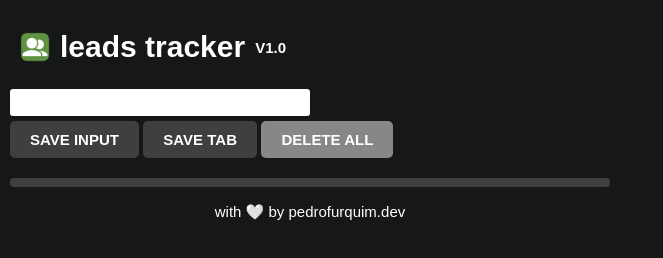
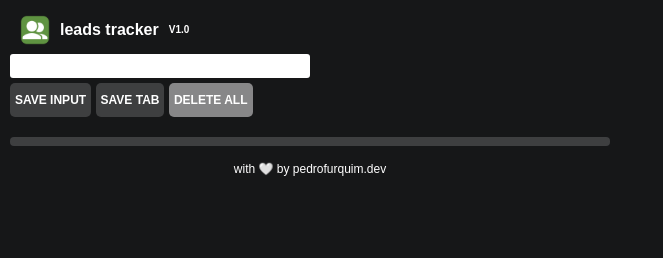
Before and after one commit to devpedrofurquim/leads-tracker, a browser extension: page index.html in a window 1280 px wide. Shown: the whole page, without its empty margins (0-663 px from the left). Drawn offline with Linux system fonts and the light colour scheme.

Commit message:
css changes

```diff
--- a/index.css
+++ b/index.css
@@ -22,7 +22,7 @@ h1 {
   display: inline-block;
   vertical-align: middle;
   margin-left: 10px;
-  font-size: 30px;
+  font-size: 16px;
 }
 
 h1 {
@@ -36,20 +36,19 @@ h1 {
 }
 
 #version {
-  font-size: 15px;
+  font-size: 10px;
 }
 
 #author {
   color: white;
   text-align: center;
   margin: 0;
-  font-size: 15px;
+  font-size: 12px;
   padding: 0;
 }
 
 #author:hover {
   cursor: pointer;
-  font-weight: bold;
 }
 
 input {
@@ -62,18 +61,20 @@ input {
   border-radius: 3px;
   box-sizing: border-box;
   color: black;
-  font-size: 15px;
+  font-size: 12px;
+  transition: 0.5s ease-in-out;
 }
 
 input:focus {
   outline: none;
+  width: 100%;
 }
 
 button {
   cursor: pointer;
-  padding: 10px 20px;
+  padding: 10px 05px;
   font-weight: bold;
-  font-size: 15px;
+  font-size: 12px;
   border: none;
   border-radius: 5px;
   background-color: #3E3F40;
@@ -105,14 +106,13 @@ a:hover {
   background-color: #505051;
   border-radius: 5px;
   padding: 10px;
-  font-size: 22px;
 }
 
 li a {
   text-decoration: none;
   color: white;
   cursor: pointer;
-  font-size: 20px;
+  font-size: 15px;
 }
 
 #remove-btn {
@@ -120,10 +120,10 @@ li a {
   background-color: #878788;
   border: none;
   color: white;
-  font-size: 15px;
+  font-size: 12px;
   font-weight: bold;
   border-radius: 5px;
-  padding: 10px 20px;
+  padding: 10px 05px;
 }
 
 #remove-btn:hover {
```
Also changed, not shown: 1 other file.
